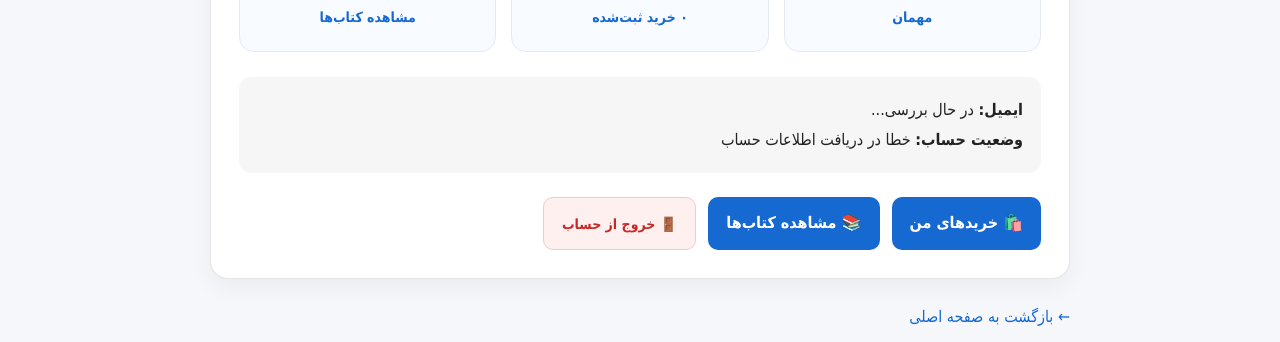
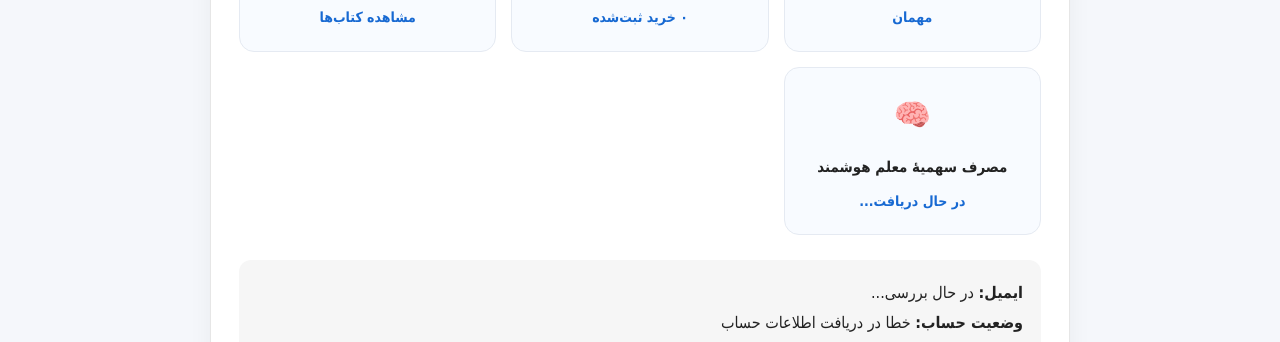
Before and after one commit to soheil6496-byte/darsak, a plain HTML site: page profile.html in a window 1280 px wide. Shown: the part 610-952 px from the top of the page. Drawn offline with nearby package versions, Linux system fonts and the light colour scheme.

Commit message:
Show AI quota in user profile

```diff
--- a/profile.html
+++ b/profile.html
@@ -222,6 +222,11 @@
         <h3>منابع آموزشی</h3>
         <p>مشاهده کتاب‌ها</p>
     </div>
+    <div class="profile-stat-card">
+        <span class="profile-stat-icon">🧠</span>
+        <h3>مصرف سهمیهٔ معلم هوشمند</h3>
+        <p id="profileAiQuota">در حال دریافت...</p>
+    </div>
 
 </div>
             <div class="profile-info">
```
